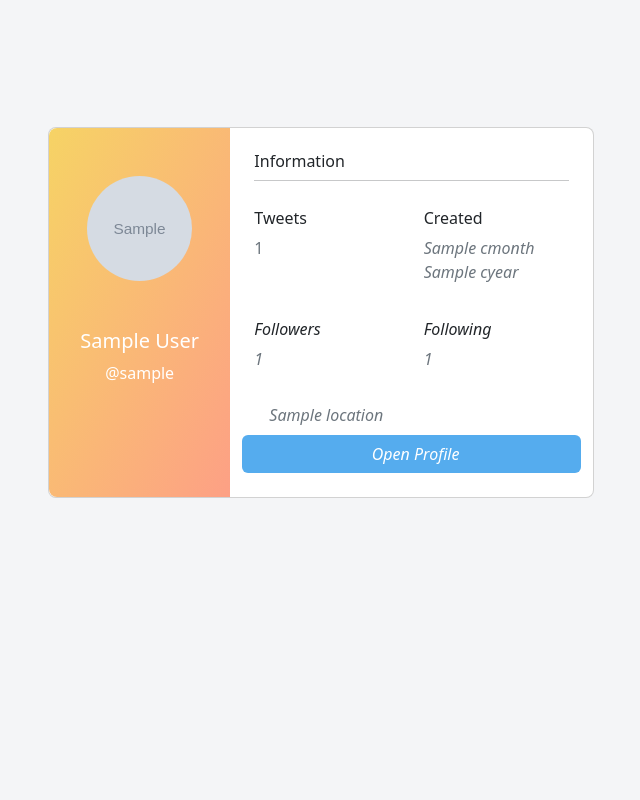
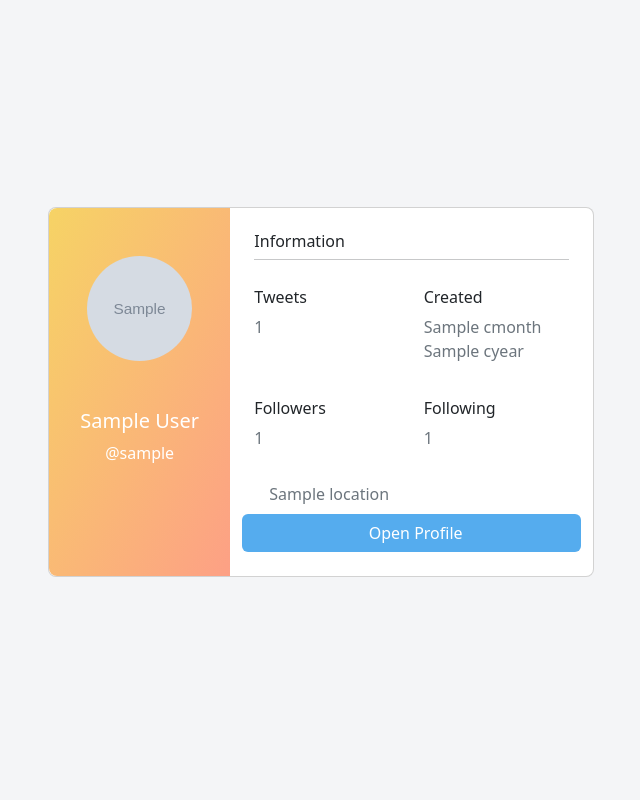
Before and after one commit to Arham-Amir/sentiment-analysis-of-tweets, a Django app: template templates/profile.html in a window 1280 px wide. Shown: the part 52-852 px from the top of the page, without its empty margins (319-959 px from the left). Run offline with Django 3.2, Linux system fonts and the light colour scheme; the template is opened without the code that fills it: most values are stand-ins (such as "Sample title", 1, 10 or a date in 2020); grey boxes marked "Sample" are stand-in pictures.

Commit message:
Update profile.html

```diff
--- a/templates/profile.html
+++ b/templates/profile.html
@@ -59,7 +59,7 @@
                                         </div>
                                         <div class="col-6 mb-3">
                                             <h6>Created</h6>
-                                            <p class="text-muted"><i class="fa-solid fa-calendar-days"> {{cmonth}} {{cyear}}</p>
+                                            <p class="text-muted"><i class="fa-solid fa-calendar-days"></i> {{cmonth}} {{cyear}}</p>
                                         </div>
                                     </div>
 
```
